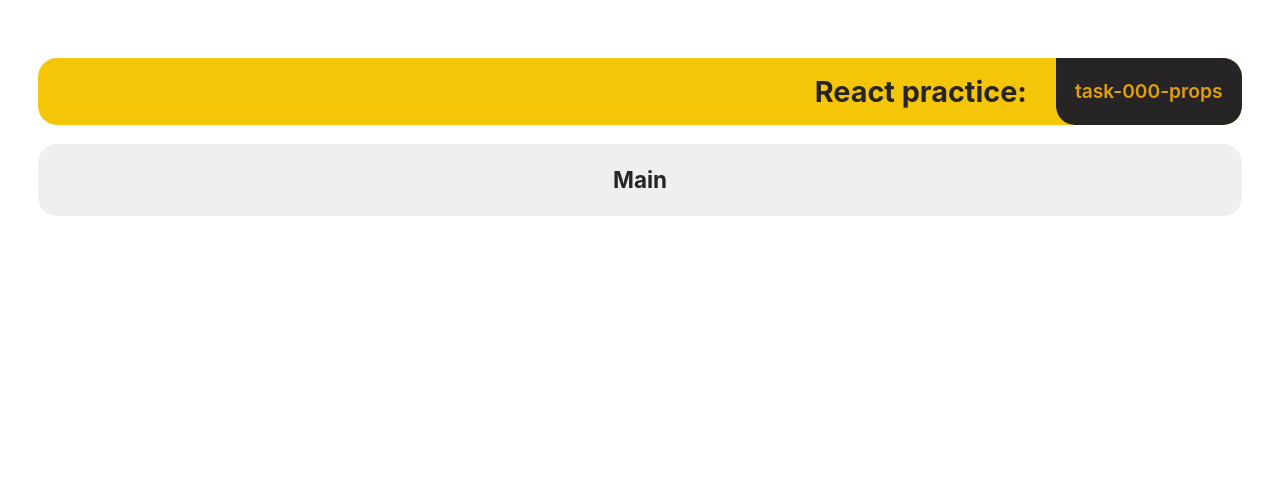
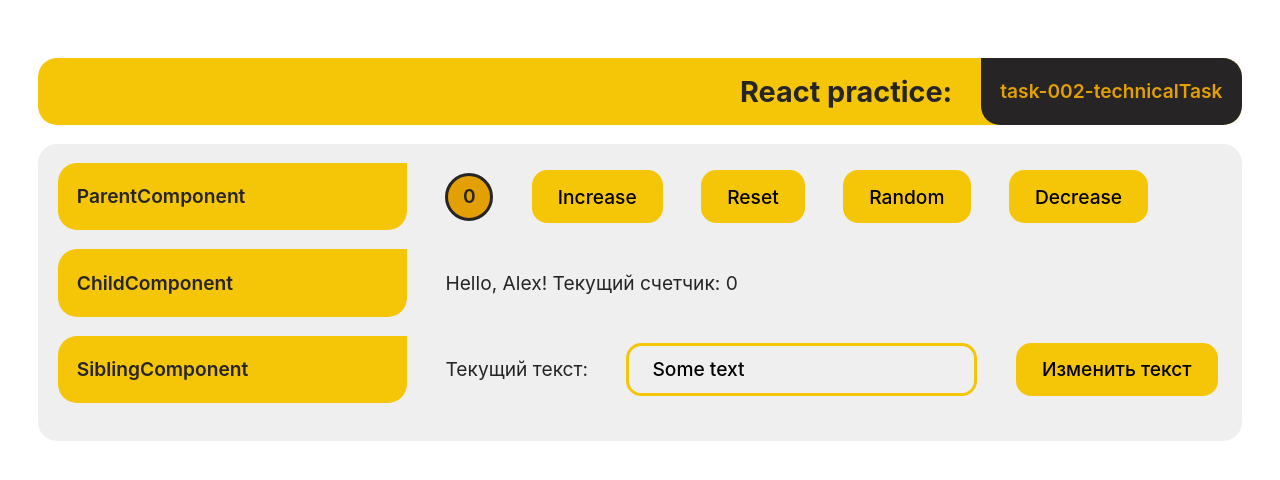
Before and after one commit to spacepocket1985/react-practice, a React (Vite) app: page / in a window 1280 px wide. Shown: the top 480 px of the page. Built offline with nearby package versions, Linux system fonts and the light colour scheme.

Commit message:
feat: add solution for 002-task

```diff
--- a/src/App.tsx
+++ b/src/App.tsx
@@ -1,6 +1,7 @@
 import { FC } from 'react';
 
 import { Header } from './components/layout/Header';
+import { ParentComponent } from './components/parentComponent/ParentComponent';
 import './App.css';
 
 const App: FC = () => {
@@ -8,7 +9,7 @@ const App: FC = () => {
     <>
       <Header />
       <main>
-        <h3>Main</h3>
+        <ParentComponent />
       </main>
     </>
   );
--- /dev/null
+++ b/src/components/childComponent/ChildComponent.tsx
@@ -0,0 +1,12 @@
+import { WrapperComponent } from '../wrapperComponent/WrapperComponent';
+
+export const ChildComponent: React.FC<{ counter: number; name: string }> = ({
+  counter,
+  name,
+}) => {
+  return (
+    <WrapperComponent indicator="ChildComponent">
+      <p>{`Hello, ${name}! Текущий счетчик: ${counter}`}</p>
+    </WrapperComponent>
+  );
+};
--- a/src/components/layout/Header.tsx
+++ b/src/components/layout/Header.tsx
@@ -4,7 +4,7 @@ export const Header: React.FC = () => {
   return (
     <header className="header">
       <h2 className="headerTitle">React practice: </h2>
-      <p className="subTitle">task-000-props</p>
+      <p className="subTitle">task-002-technicalTask</p>
     </header>
   );
 };
--- /dev/null
+++ b/src/components/parentComponent/ParentComponent.tsx
@@ -0,0 +1,36 @@
+import { useState } from 'react';
+import { WrapperComponent } from '../wrapperComponent/WrapperComponent';
+import { ChildComponent } from '../childComponent/ChildComponent';
+import { SiblingComponent } from '../siblingComponent/SiblingComponent';
+
+export const ParentComponent: React.FC = () => {
+  const [count, setCount] = useState(0);
+  const handleIncrease = () => {
+    setCount((count) => count + 1);
+  };
+
+  const handleDecrease = () => {
+    setCount((count) => (count > 0 ? count - 1 : count));
+  };
+
+  const handleReset = () => {
+    setCount(0);
+  };
+
+  const handleRandom = () => {
+    setCount(Math.floor(Math.random() * 10) + 1);
+  };
+  return (
+    <>
+      <WrapperComponent indicator="ParentComponent">
+        <p className="sphere">{count}</p>
+        <button onClick={handleIncrease}>Increase</button>
+        <button onClick={handleReset}>Reset</button>
+        <button onClick={handleRandom}>Random</button>
+        <button onClick={handleDecrease}>Decrease</button>
+      </WrapperComponent>
+      <ChildComponent counter={count} name="Alex" />
+      <SiblingComponent />
+    </>
+  );
+};
--- /dev/null
+++ b/src/components/siblingComponent/SiblingComponent.tsx
@@ -0,0 +1,20 @@
+import { useState } from 'react';
+import { WrapperComponent } from '../wrapperComponent/WrapperComponent';
+
+export const SiblingComponent: React.FC = () => {
+  const [text, setText] = useState('Some text');
+  const handleClick = () => {
+    setText('REDEV');
+  };
+  return (
+    <WrapperComponent indicator="SiblingComponent">
+      <p>{`Текущий текст: `}</p>{' '}
+      <input
+        type="text"
+        value={text}
+        onChange={(e) => setText(e.currentTarget.value)}
+      />
+      <button onClick={handleClick}>Изменить текст</button>
+    </WrapperComponent>
+  );
+};
--- a/src/components/wrapperComponent/WrapperComponent.css
+++ b/src/components/wrapperComponent/WrapperComponent.css
@@ -7,7 +7,7 @@
 }
 
 .indicator {
-  width: 50%;
+  width: 30%;
   background-color: var(--second-color);
   font-weight: 600;
   padding: 1rem;
```
